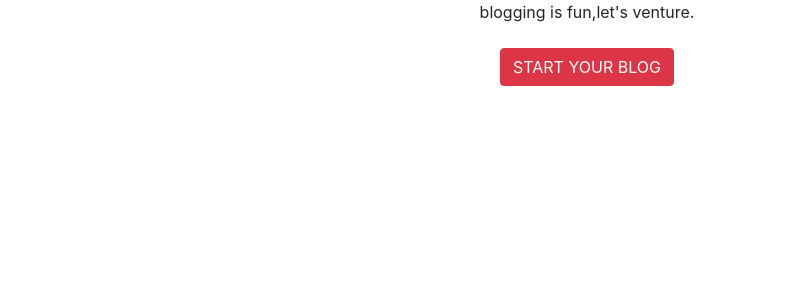
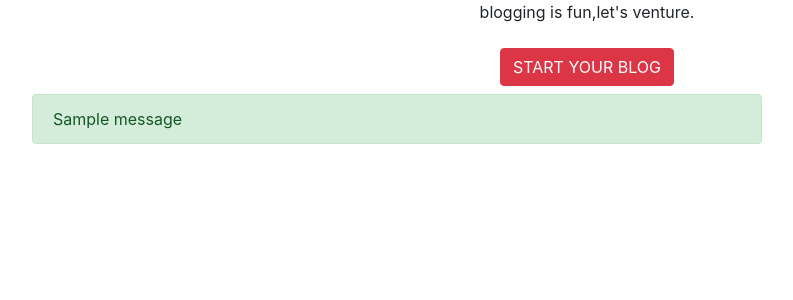
Before and after one commit to LincolnMoki/Rome231-Blogs, a Python web app: template app/templates/blog.html in a window 1280 px wide. Shown: the part 56-356 px from the top of the page, without its empty margins (53-846 px from the left). Run offline with Jinja, Linux system fonts and the light colour scheme; the template is opened without the code that fills it: most values are stand-ins (such as "Sample title", 1, 10 or a date in 2020); one stand-in notice (Sample message) is shown; some libraries are stand-ins or nearby versions.

Commit message:
add message

```diff
--- a/app/templates/blog.html
+++ b/app/templates/blog.html
@@ -51,3 +51,20 @@
         <a class="nav-item nav-link" href="{{ url_for('new_post') }}"><button type="button" class="btn btn-danger">START YOUR BLOG</button></a>
         </div>
        </div>
+       <main role="main" class="container">
+        <div class="row">
+          <div class="col-md-8">
+            {% with messages = get_flashed_messages(with_categories=true) %}
+              {% if messages %}
+                {% for category, message in messages %}
+                  <div class="alert alert-{{ category }}">
+                    {{ message }}
+                  </div>
+                {% endfor %}
+              {% endif %}
+            {% endwith %}
+            {% block content %}{% endblock %}
+          </div>
+
+        </div>
+      </main>
```
